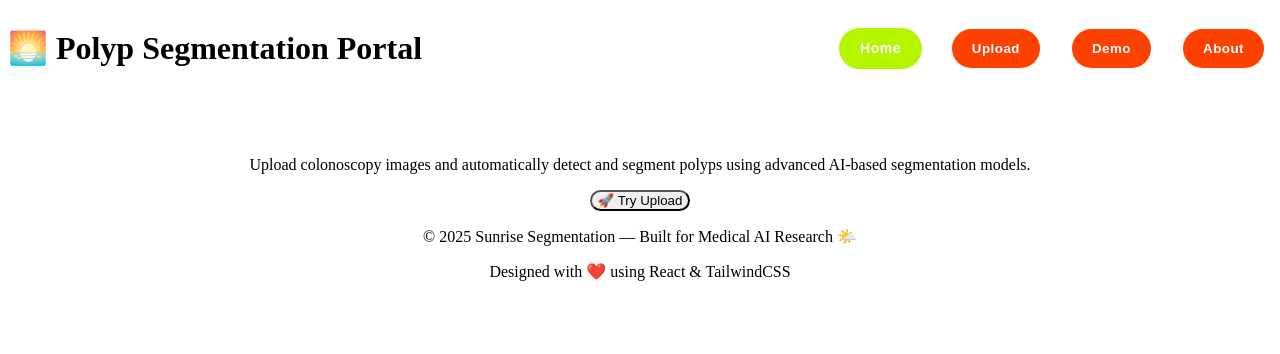
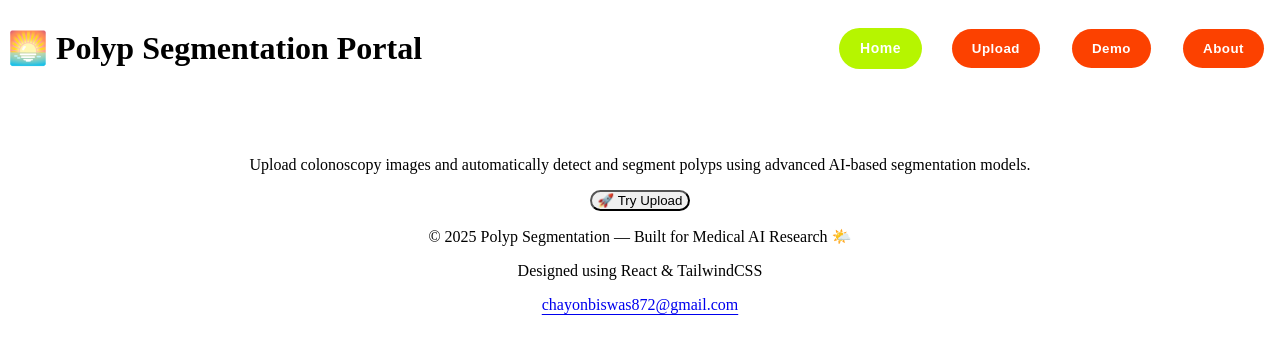
Before and after one commit to Chayon58/polyp-segmentation, a React (Vite) app: page / in a window 1280 px wide. Shown: the top 354 px of the page. Built offline with nearby package versions, Linux system fonts and the light colour scheme.

Commit message:
Update footer content for branding consistency and add contact email link in Polyp Segmentation app

```diff
--- a/src/App.jsx
+++ b/src/App.jsx
@@ -311,12 +311,21 @@ export default function App() {
       <footer className="bg-gradient-to-r from-pink-500 to-orange-400 text-white py-6 mt-16">
         <div className="container mx-auto text-center">
           <p className="font-medium text-sm">
-            © {new Date().getFullYear()} Sunrise Segmentation — Built for
+            © {new Date().getFullYear()} Polyp Segmentation — Built for
             Medical AI Research 🌤️
           </p>
           <p className="text-xs text-yellow-100 mt-2">
-            Designed with ❤️ using React & TailwindCSS
+            Designed using React & TailwindCSS
           </p>
+          <div className="flex justify-center items-center gap-2 mb-3">
+      <a
+        href="mailto:chayonbiswas872@gmail.com"
+        className="text-sm text-white hover:text-yellow-200 underline underline-offset-4 transition"
+      >
+        chayonbiswas872@gmail.com
+      </a>
+    </div>
+
         </div>
       </footer>
     </div>
```
